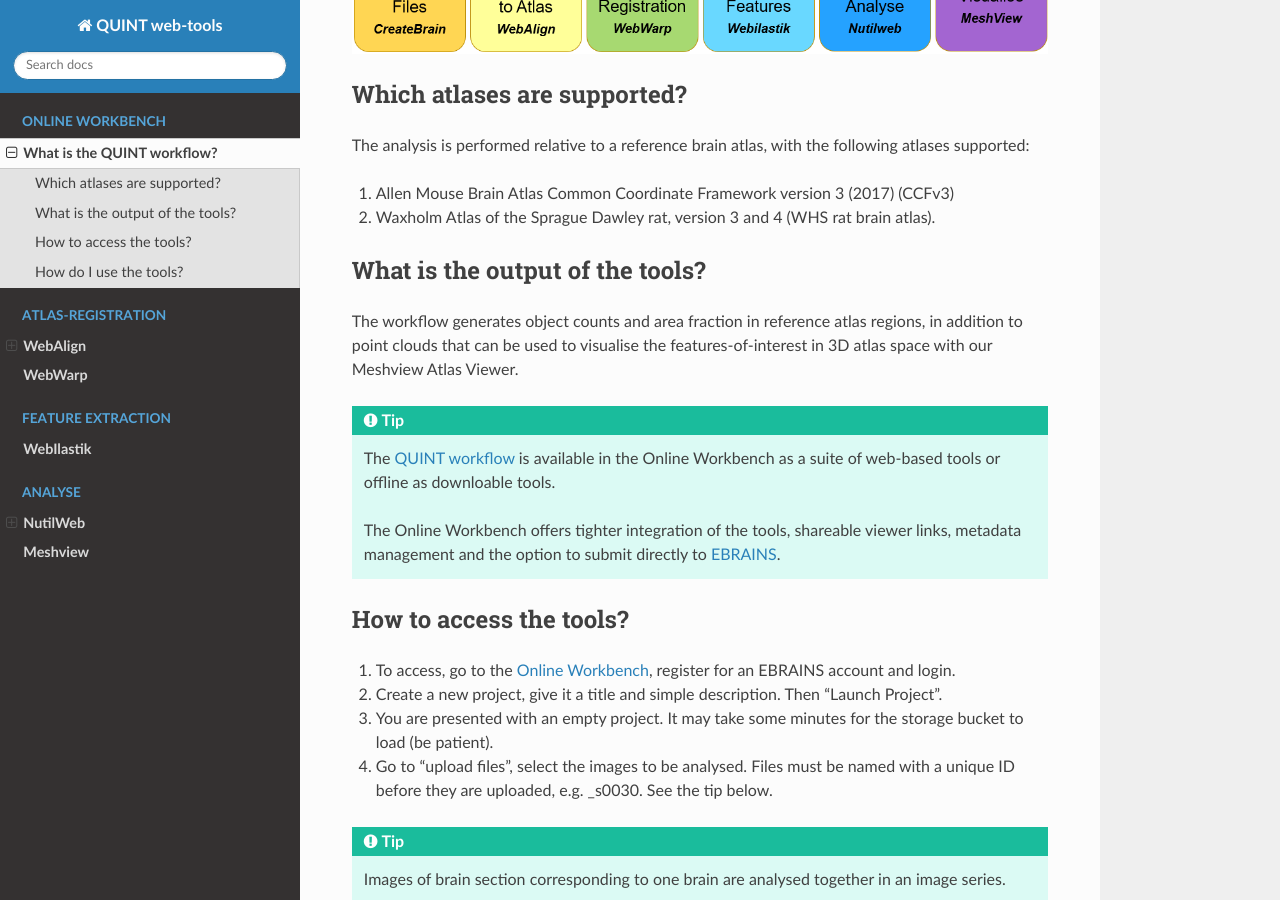
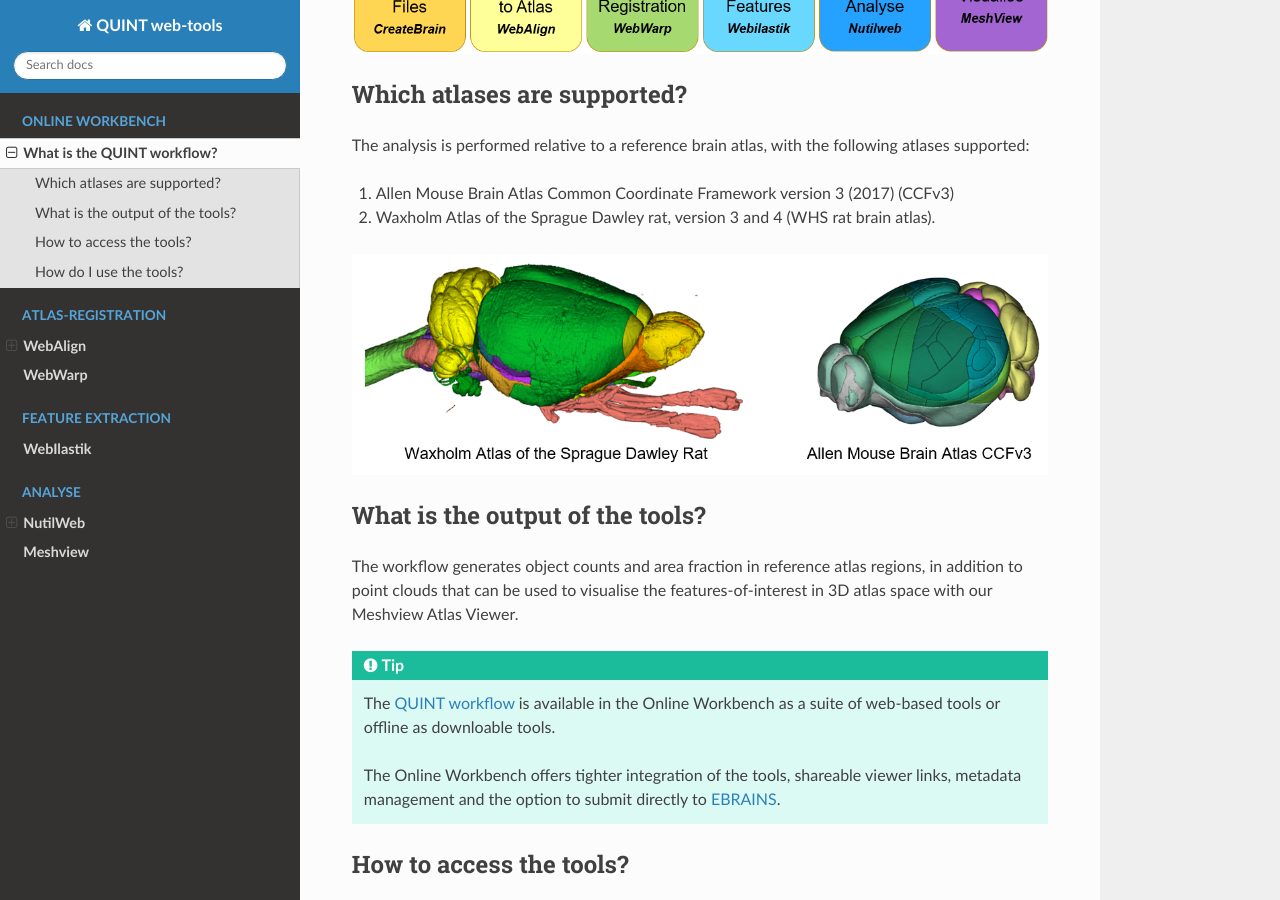
Before and after one commit to Neural-Systems-at-UIO/QUINT_webtools, a Sphinx documentation site: the page built from docs/QUINTintro_new.rst, in a window 1280 px wide and 900 px high, scrolled down 320 px. Built offline with Sphinx 7.4.7 and the Read the Docs theme 2.0.0, drawn with Linux system fonts in a browser that asks for light colours.

Commit message:
Update QUINTintro_new.rst

```diff
--- a/docs/QUINTintro_new.rst
+++ b/docs/QUINTintro_new.rst
@@ -12,6 +12,8 @@
 
 1. Allen Mouse Brain Atlas Common Coordinate Framework version 3 (2017) (CCFv3)
 2. Waxholm Atlas of the Sprague Dawley rat, version 3 and 4 (WHS rat brain atlas).
+
+.. image:: images/atlases.PNG
 
 What is the output of the tools?
 ---------------------------------
```
